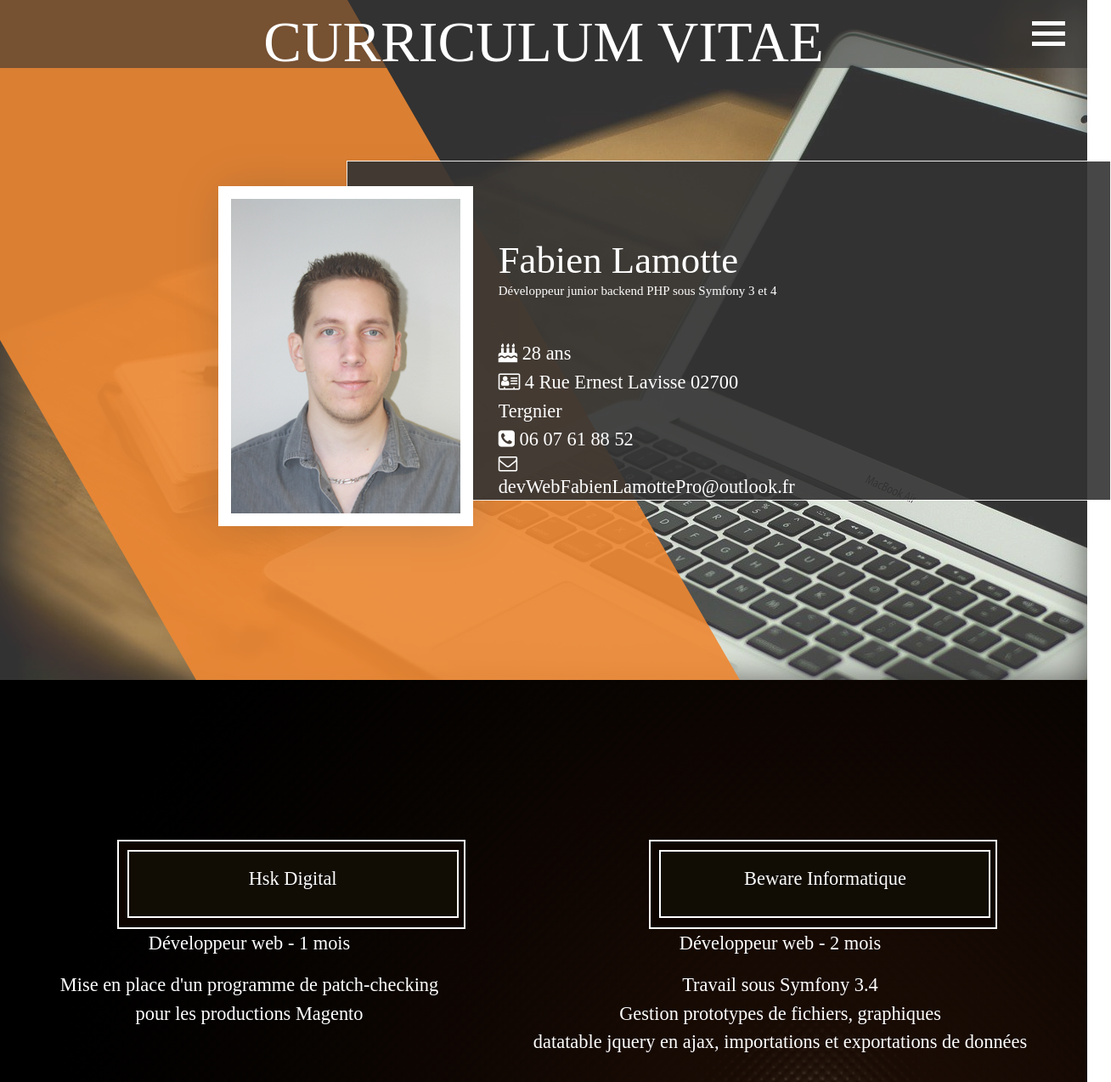
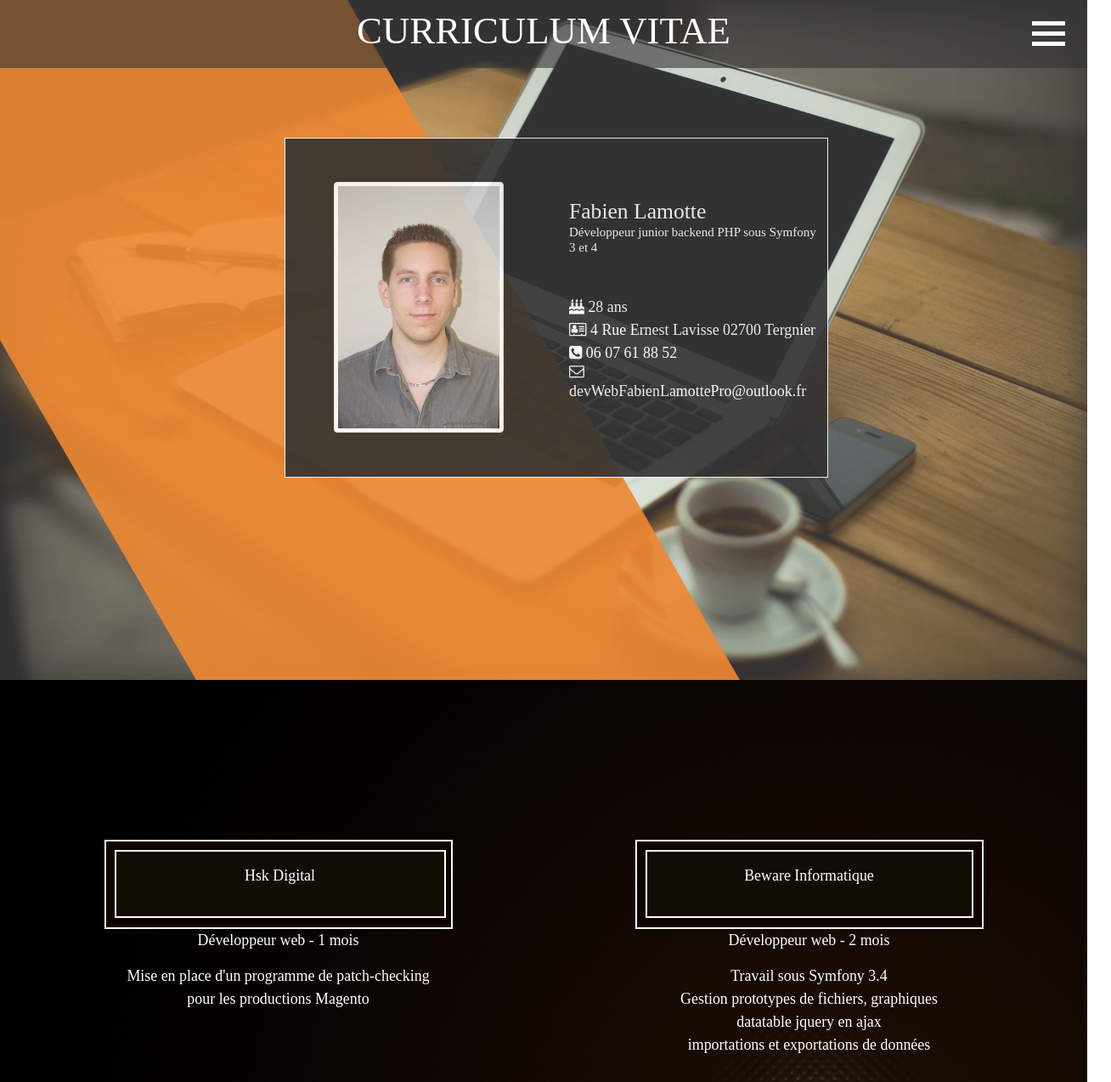
Before and after one commit to fabLamotte/cv_lamotte_fabien, a plain HTML site: page index.html in a window 1280 px wide. Shown: the top 1273 px of the page at 85% size, 1308 px wide, since content can reach past the window. Drawn offline with nearby package versions, Linux system fonts and the light colour scheme.

Commit message:
arrangement bloc présentation des design non centrés

```diff
--- a/css/image_cv_animation.css
+++ /dev/null
@@ -1,4 +0,0 @@
-#container { display:none; perspective: 25px; left:0; margin: 30px; float:right; }
-#inner { transition: transform 0.5s; -webkit-transition: transform 0.5s; box-shadow: 2px 2px 50px rgba(0, 0, 0, 0.2); width:300px; height:400px; }
-.demo-img { border: solid white 15px; background-image: url("../img/fabien_lamotte.png") ; background-size:cover; height:400px; width:300px; background-repeat: no-repeat;}
-.demo-overlay { max-width: 350px; max-height: 450px; padding: 10em 0; opacity: 0; background-color: rgba(0, 0, 0, 0.5); transition: opacity 0.4s; }
--- a/css/style.css
+++ b/css/style.css
@@ -3,10 +3,10 @@
 
 /* Polices */
     @font-face { font-family: 'EXTRAserif'; src: url('../font/EXTRASerif-Regular.ttf') format('ttf'); }
-    body{ color:white; font-size:1.4em; font-family:"EXTRAserif"; }
-    h1 { font-size:3em; }
-    h2 { font-size:2em; }
-    h3 { font-size:1.8em; }
+    body{ color:white; font-size:1.4vw; font-family:"EXTRAserif"; }
+    h1 { font-size:3.5vw; }
+    h2 { font-size:2vw; }
+    h3 { font-size:1.8vw; }
 
 /* nav */
     #webapp_cover{ z-index:1 !important; }
@@ -16,17 +16,16 @@
     nav ul a:hover { color:#9C9C9C; }
 
 /* Bloc présentation */
-    #presentation{ background-image: url('../img/desk_work1.jpg'); opacity:0.8; box-shadow: inset 8px 8px 50px black; z-index:0 !important; }
+    #presentation{ background-image: url('../img/desk_work1.jpg'); background-size:cover; opacity:0.8; box-shadow: inset 8px 8px 50px black; z-index:0 !important; }
     #presentation div h1 { padding:10px; }
     #carte_presentation { margin-top: 10vh; }
-    .fond_noir_carte_presentation { position:absolute; height:50vh; width:900px; background:black; margin-left:180px; opacity:0.9; border:0.3px solid white; }
+    #cv_lamotte_fabien { height:auto; width:100%; max-width: 200px; }
+    .fond_noir_carte_presentation { position:absolute; height:50vh; width:100%; background:black; opacity:0.9; border:0.3px solid white; padding: 10px; }
     #presentation .bande_marron { position:absolute; height:100vh; width:50%; background:#EA6B00; opacity:0.9;  -webkit-transform:skew(30deg); -moz-transform:skew(30deg); -o-transform:skew(30deg); tranform:skew(30deg); }
     #presentation .bande_noire { position:absolute; width:100%; height: 10%; background:black; opacity:0.6; }
-    #fabien_lamotte_photo { height:auto; width:auto; }
 
 /* Bloc experience */
     #experience{ background-image:url("../img/experience_background.png"); }
-
     #experience .custom_buttons { border:2px solid white; height:105px; width:410px; background:#0E0400; transition: background 0.5s ease, box-shadow 0.5s ease; }
     #experience .custom_buttons:hover { border:2px solid white; height:105px; width:410px; background:#7A7A7A; box-shadow: inset 3px 3px 10px #3C1400; }
     #experience .custom_buttons .custom_buttons_border{ border:2px solid white; height:80px; width:390px; margin:10px; background:#110C04; padding-top:15px; transition: background 0.4s ease; }
--- a/index.html
+++ b/index.html
@@ -6,7 +6,6 @@
             <link rel="stylesheet" href="https://stackpath.bootstrapcdn.com/bootstrap/4.5.0/css/bootstrap.min.css" integrity="sha384-9aIt2nRpC12Uk9gS9baDl411NQApFmC26EwAOH8WgZl5MYYxFfc+NcPb1dKGj7Sk" crossorigin="anonymous" />
             <link rel="stylesheet" href="css/style.css" />
             <link rel="stylesheet" href="css/menu.css" />
-            <link rel="stylesheet" href="css/image_cv_animation.css" />
         </head>
         <body class="d-flex flex-column">
             <nav>
@@ -34,22 +33,14 @@
                         <h1 class="text-center text-uppercase text-white">CURRICULUM VITAE</h1>
                     </div>
                     <!-- Carte présentation -->
-                    <div id="carte_presentation" class="offset-2 col-7">
-                        <div class="fond_noir_carte_presentation"></div>
-                        <div class="">
-                            <div class="row no-gutters align-items-center">
-                                <div class="col-6">
-                                    <div id="container">
-                                        <div id="inner">
-                                          <div class="demo-img">
-                                            <div class="demo-overlay">
-                                            </div>
-                                          </div>
-                                        </div>
-                                    </div>
+                    <div id="carte_presentation" class="row offset-3 col-6">
+                        <div class="fond_noir_carte_presentation">
+                            <div class="row d-flex" style="height:100%;">
+                                <div class="col-6 m-auto text-center">
+                                    <img src="img/fabien_lamotte.png" class="img-thumbnail rounded" id="cv_lamotte_fabien" alt="photo_cv_lamotte_fabien" title="photo_cv_lamotte_fabien" />
                                 </div>
-                                <div class="col-6 pt-5">
-                                    <ul class="list-unstyled float-left ">
+                                <div class="col-6 m-auto">
+                                    <ul class="list-unstyled float-left">
                                         <li><h2>Fabien Lamotte <br /><span style="font-size:15px">Développeur junior backend PHP sous Symfony 3 et 4 </span></h2></li>
                                         <li class="mt-5"><div><i class="fa fa-birthday-cake" aria-hidden="true"></i> 28 ans</div></li>
                                         <li><div><i class="fa fa-address-card-o" aria-hidden="true"></i> 4 Rue Ernest Lavisse 02700 Tergnier</div></li>
@@ -66,33 +57,29 @@
 
             <!-- Expérience -->
             <div class="container-fluid bloc" id="experience">
-                <div class="row no-gutters align-items-center">
+                <div class="row no-gutters">
                     <div class="col-12 d-flex justify-content-around text-center">
-                        <div style="margin-top:15%;">
-                            <a href="https://hsk.digital/" class="text-white text-decoration-none text-center" target="_blank">
-                                <div class="custom_buttons" style="margin-left:15%;">
-                                    <div class="custom_buttons_border">
+                        <div class="margin-auto" style="margin-top:15%;">
+                            <a href="https://hsk.digital/" class="text-white text-decoration-none margin-auto" target="_blank">
+                                <div class="custom_buttons">
+                                    <div class="custom_buttons_border text-center">
                                         <p>Hsk Digital</p>
                                     </div>
                                 </div>
-                                <div class="text-center">
-                                    <p>Développeur web - 1 mois</p>
-                                </div>
                             </a>
-                            <p>Mise en place d'un programme de patch-checking<br /> pour les productions Magento</p>
+                            <div class="text-center"> <p>Développeur web - 1 mois</p> </div>
+                            <p class="text-center">Mise en place d'un programme de patch-checking<br /> pour les productions Magento</p>
                         </div>
-                        <div style="margin-top:15%;">
+                        <div class="margin-auto" style="margin-top:15%;">
                             <a href="https://www.beware.fr/" class="text-white text-decoration-none" target="_blank" >
-                                <div class="custom_buttons" style="margin-left:23.5%;">
-                                    <div class="custom_buttons_border">
+                                <div class="custom_buttons d-flex">
+                                    <div class="custom_buttons_border margin-auto">
                                         <p>Beware Informatique</p>
                                     </div>
                                 </div>
-                                <div class="text-center">
-                                    <p>Développeur web - 2 mois</p>
-                                </div>
                             </a>
-                            <p>Travail sous Symfony 3.4<br /> Gestion prototypes de fichiers, graphiques<br /> datatable jquery en ajax, importations et exportations de données</p>
+                            <div class="text-center"> <p>Développeur web - 2 mois</p> </div>
+                            <p class="text-center">Travail sous Symfony 3.4<br /> Gestion prototypes de fichiers, graphiques<br /> datatable jquery en ajax<br />importations et exportations de données</p>
                         </div>
                     </div>
                 </div>
@@ -142,10 +129,6 @@
             <script src="https://code.jquery.com/jquery-3.4.0.min.js" integrity="sha256-BJeo0qm959uMBGb65z40ejJYGSgR7REI4+CW1fNKwOg=" crossorigin="anonymous"></script>
             <script src="https://cdn.jsdelivr.net/npm/popper.js@1.16.0/dist/umd/popper.min.js" integrity="sha384-Q6E9RHvbIyZFJoft+2mJbHaEWldlvI9IOYy5n3zV9zzTtmI3UksdQRVvoxMfooAo" crossorigin="anonymous"></script>
             <script src="https://stackpath.bootstrapcdn.com/bootstrap/4.5.0/js/bootstrap.min.js" integrity="sha384-OgVRvuATP1z7JjHLkuOU7Xw704+h835Lr+6QL9UvYjZE3Ipu6Tp75j7Bh/kR0JKI" crossorigin="anonymous"></script>
-
-            <!-- animation iamge_cv -->
-            <script src="js/animation_image_cv.js"></script>
-
             <!-- custom script -->
             <script type="text/javascript">
                 // Affichage menu
@@ -164,9 +147,6 @@
                         }, 350);
                         return false;
                     });
-
-                // Changement design bouttons experiences
-
             </script>
         </body>
     </html>
--- a/js/animation_image_cv.js
+++ /dev/null
@@ -1 +0,0 @@
-(function() { $('#container').fadeIn(800); var container = document.getElementById("container"), inner = document.getElementById("inner"); var mouse = { _x: 0, _y: 0, x: 0, y: 0, updatePosition: function(event) { var e = event || window.event; this.x = e.clientX - this._x; this.y = (e.clientY - this._y) * -1; }, setOrigin: function(e) { this._x = e.offsetLeft + Math.floor(e.offsetWidth / 2); this._y = e.offsetTop + Math.floor(e.offsetHeight / 2); }, show: function() { return "(" + this.x + ", " + this.y + ")"; } }; mouse.setOrigin(container); var counter = 0; var refreshRate = 10; var isTimeToUpdate = function() { return counter++ % refreshRate === 0; }; var onMouseEnterHandler = function(event) { update(event); }; var onMouseLeaveHandler = function() { inner.style = ""; }; var onMouseMoveHandler = function(event) { if (isTimeToUpdate()) { update(event); } }; var update = function(event) { mouse.updatePosition(event); updateTransformStyle( (mouse.y / inner.offsetHeight / 2).toFixed(2), (mouse.x / inner.offsetWidth / 2).toFixed(2) ); }; var updateTransformStyle = function(x, y) { var style = "rotateX(" + x + "deg) rotateY(" + y + "deg)"; inner.style.transform = style; inner.style.webkitTransform = style; inner.style.mozTranform = style; inner.style.msTransform = style; inner.style.oTransform = style; }; container.onmousemove = onMouseMoveHandler; container.onmouseleave = onMouseLeaveHandler; container.onmouseenter = onMouseEnterHandler; })();
```
